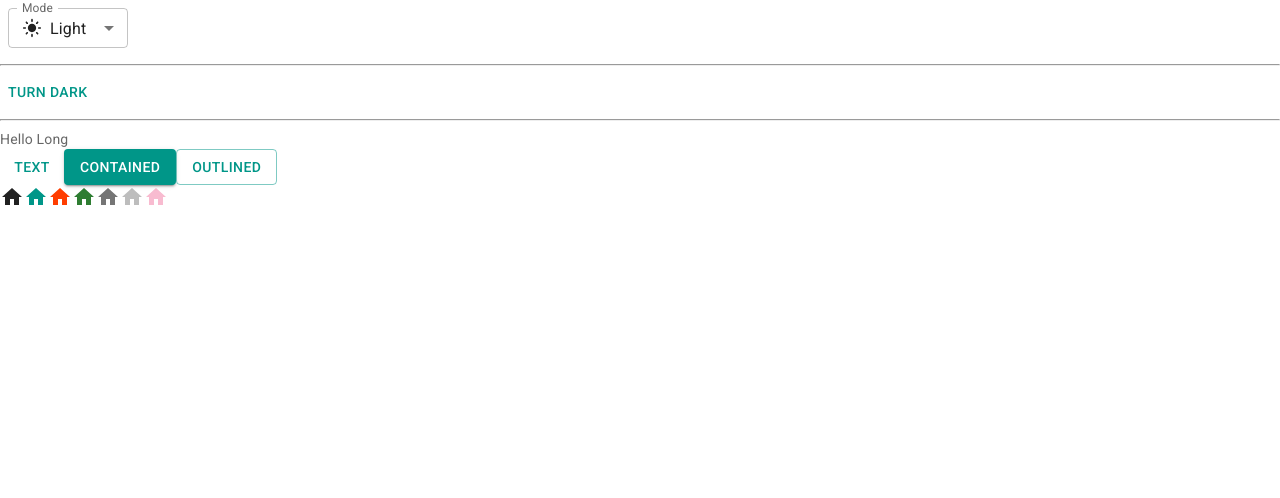
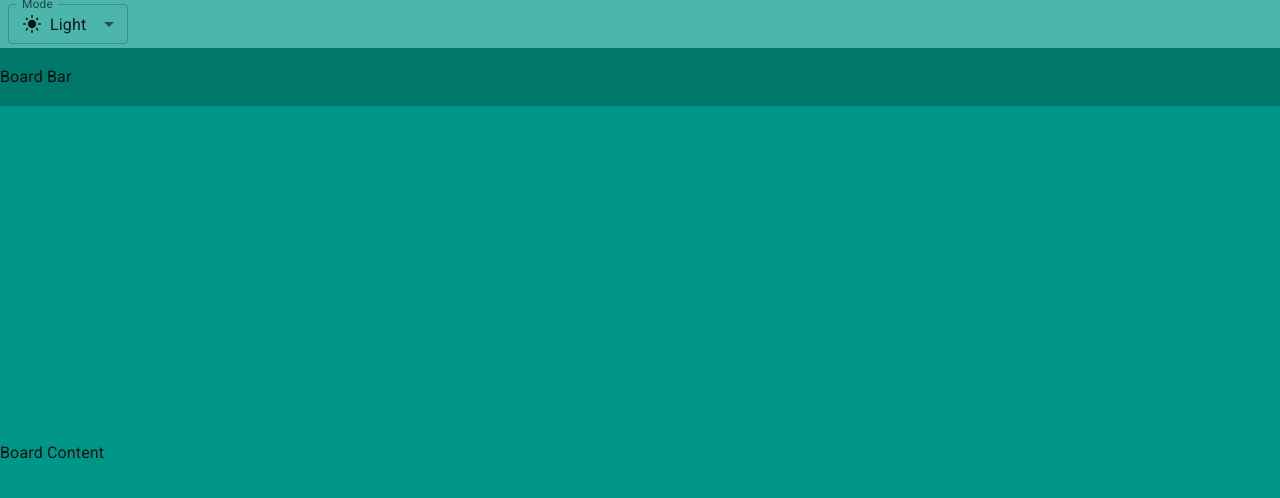
Before and after one commit to longwinpro113/trello-app, a React (Vite) app in the folder trello-app/: page / in a window 1280 px wide. Shown: the top 498 px of the page. Built offline with nearby package versions, Linux system fonts and the light colour scheme.

Commit message:
CSS overview trello app layout

```diff
--- a/trello-app/index.html
+++ b/trello-app/index.html
@@ -5,7 +5,7 @@
   <meta charset="UTF-8" />
   <link rel="icon" type="image/svg+xml" href="/vite.svg" />
   <meta name="viewport" content="width=device-width, initial-scale=1.0" />
-  <title>Vite + React</title>
+  <title>Trello MERN Stack Pro</title>
 
   <link rel="stylesheet"
     href="https://fonts.googleapis.com/css2?family=Roboto:wght@300;400;500;700&display=swap"
--- a/trello-app/src/App.jsx
+++ b/trello-app/src/App.jsx
@@ -1,9 +1,4 @@
-import Button from '@mui/material/Button'
-import HomeIcon from '@mui/icons-material/Home'
-import { pink } from '@mui/material/colors'
-import Typography from '@mui/material/Typography'
 import { useColorScheme } from '@mui/material/styles'
-import useMediaQuery from '@mui/material/useMediaQuery'
 
 import * as React from 'react'
 import InputLabel from '@mui/material/InputLabel'
@@ -14,10 +9,11 @@
 import DarkModeIcon from '@mui/icons-material/DarkMode'
 import SettingsBrightnessIcon from '@mui/icons-material/SettingsBrightness'
 import Box from '@mui/material/Box'
+import Container from '@mui/material/Container'
 
 function ModeSelect() {
     const { mode, setMode } = useColorScheme()
-    const [age, setAge] = React.useState('')
+    // const [age, setAge] = React.useState('')
 
     const handleChange = (event) => {
         const selectedMode = event.target.value
@@ -58,45 +54,39 @@
     )
 }
 
-function ModeToggle() {
-    const { mode, setMode } = useColorScheme()
-    const prefersDarkMode = useMediaQuery('(prefers-color-scheme: dark)')
-    const prefersLightMode = useMediaQuery('(prefers-color-scheme: light)')
-
-    console.log({ prefersDarkMode, prefersLightMode })
-
-    return (
-        <Button onClick={() => {
-            setMode(mode === 'light' ? 'dark' : 'light')
-        }}>
-
-            {mode === 'light' ? 'Turn dark' : 'Turn light'}
-        </Button>
-    )
-}
-
 function App() {
     return (
-        <>
-            <ModeSelect />
-            <hr />
-            <ModeToggle />
-            <hr />
-            <Typography variant="body2" color="text.secondary">Hello Long</Typography>
-            {/* <div>Hello World</div> */}
-            <Button variant="text">Text</Button>
-            <Button variant="contained">Contained</Button>
-            <Button variant="outlined">Outlined</Button>
+        <Container disableGutters maxWidth={false} sx={{ height: '100vh' }}>
+            <Box sx={{
+                backgroundColor: 'primary.light',
+                width: '100%',
+                height: (theme) => theme.trello.appBarHeight,
+                display: 'flex',
+                alignItems: 'center'
+            }}>
+                <ModeSelect />
+            </Box>
 
-            <br />
-            <HomeIcon />
-            <HomeIcon color="primary" />
-            <HomeIcon color="secondary" />
-            <HomeIcon color="success" />
-            <HomeIcon color="action" />
-            <HomeIcon color="disabled" />
-            <HomeIcon sx={{ color: pink[100] }} />
-        </>
+            <Box sx={{
+                backgroundColor: 'primary.dark',
+                width: '100%',
+                height: (theme) => theme.trello.boardBarHeight,
+                display: 'flex',
+                alignItems: 'center'
+            }}>
+                Board Bar
+            </Box>
+
+            <Box sx={{
+                backgroundColor: 'primary.main',
+                width: '100%',
+                height: (theme) => `calc(100vh - ${theme.trello.appBarHeight} - ${theme.trello.boardBarHeight})`,
+                display: 'flex',
+                alignItems: 'center'
+            }}>
+                Board Content
+            </Box>
+        </Container>
     )
 }
 
--- a/trello-app/src/theme.js
+++ b/trello-app/src/theme.js
@@ -3,6 +3,11 @@
 
 // Create a theme instance.
 const theme = extendTheme({
+  trello: {
+    appBarHeight: '48px',
+    boardBarHeight: '58px'
+  },
+
   colorSchemes: {
     light: {
       palette: {
```
